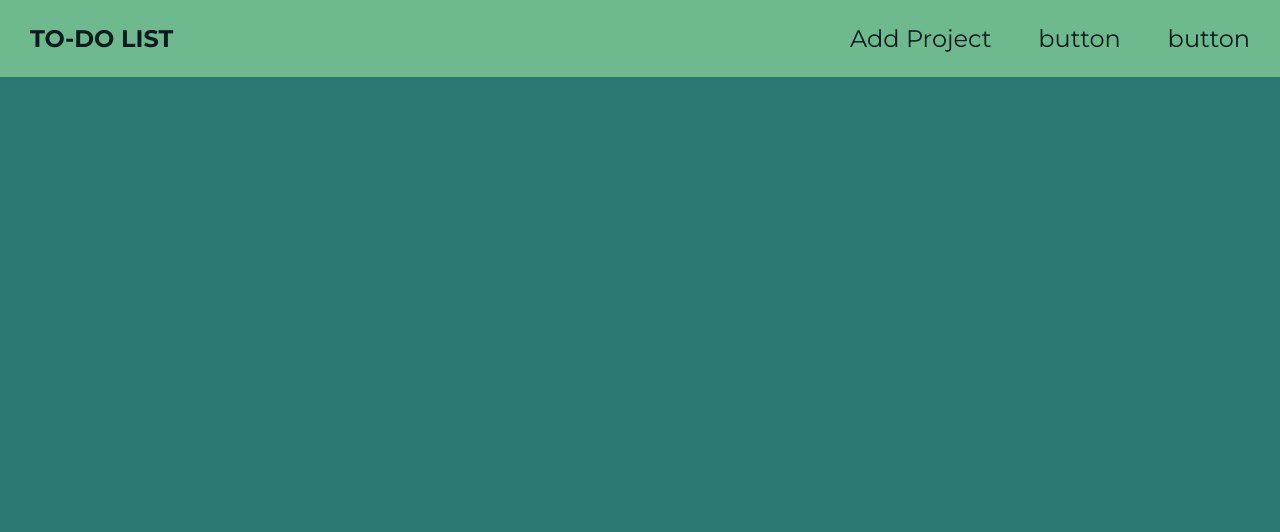
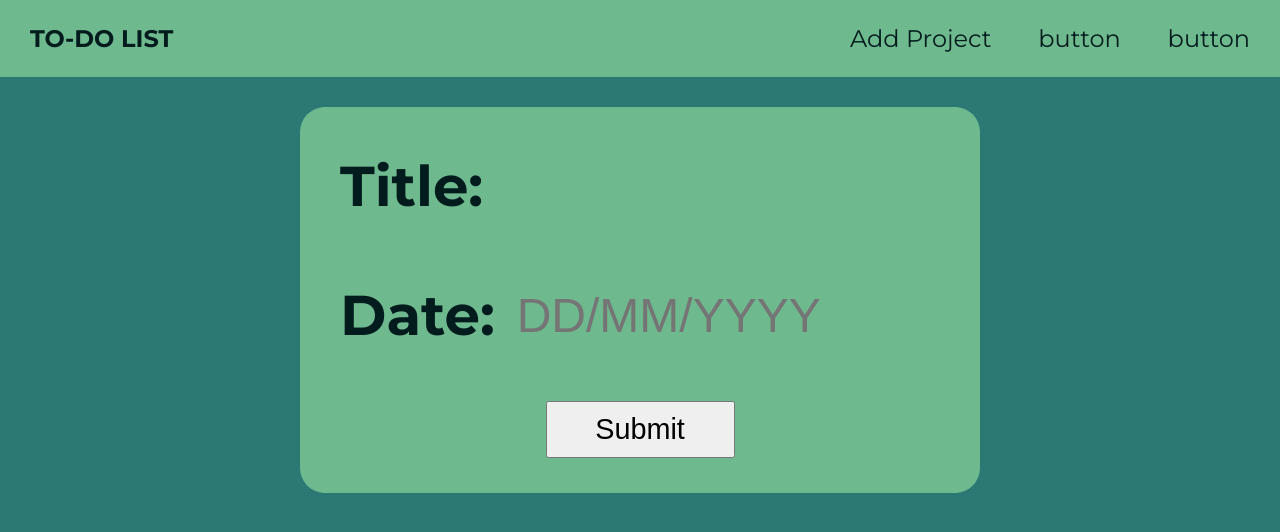
Before and after one commit to SamuelR2129/todo-list, a website built with webpack: page dist/index.html in a window 1280 px wide. Built offline with nearby package versions, Linux system fonts and the light colour scheme.

Commit message:
added form wrapper and more add-project styling

```diff
--- a/src/index.js
+++ b/src/index.js
@@ -1,17 +1,25 @@
 import "./style.scss";
 
-document.querySelector("#add-project-btn").addEventListener("click", () => {
+//document.querySelector("#add-project-btn").addEventListener("click", () => {
 const projectSection = document.querySelector("#project-section");
+
+const addProjectWrapper = document.createElement("div");
+addProjectWrapper.id = "add-project-wrapper";
+projectSection.appendChild(addProjectWrapper);
+
+const addProjectForm = document.createElement("form");
+addProjectWrapper.appendChild(addProjectForm);
 
 const addProjectContainer = document.createElement("div");
 addProjectContainer.id = "add-project-container";
-  projectSection.appendChild(addProjectContainer);
+addProjectForm.appendChild(addProjectContainer);
 
 const addProjectTitle = document.createElement("div");
 addProjectTitle.className = "add-project-child";
 addProjectContainer.appendChild(addProjectTitle);
 
 const projectTitle = document.createElement("h3");
+projectTitle.id = "project-title-text";
 projectTitle.textContent = "Title:";
 addProjectTitle.appendChild(projectTitle);
 
@@ -19,11 +27,14 @@ document.querySelector("#add-project-btn").addEventListener("click", () => {
 titleInput.setAttribute("type", "text");
 addProjectTitle.appendChild(titleInput);
 
+document.querySelector("input").select();
+
 const addProjectDate = document.createElement("div");
 addProjectDate.className = "add-project-child";
 addProjectContainer.appendChild(addProjectDate);
 
 const projectDate = document.createElement("h3");
+projectDate.id = "project-date-text";
 projectDate.textContent = "Date:";
 addProjectDate.appendChild(projectDate);
 
@@ -34,9 +45,20 @@ document.querySelector("#add-project-btn").addEventListener("click", () => {
 
 const addProjectButton = document.createElement("div");
 addProjectButton.className = "add-project-child";
+addProjectButton.id = "add-project-cont-btn";
 addProjectContainer.appendChild(addProjectButton);
 
 const projectButton = document.createElement("button");
+projectButton.id = "project-submit-button";
+projectButton.setAttribute("type", "submit");
+projectButton.setAttribute("value", "Submit");
 projectButton.textContent = "Submit";
-  addProjectContainer.appendChild(projectButton);
+addProjectButton.appendChild(projectButton);
+//});
+
+document.querySelector("form").addEventListener("submit", (e) => {
+  const formData = new FormData(e.target);
+  console.log(formData);
+  // Now you can use formData.get('foo'), for example.
+  // Don't forget e.preventDefault() if you want to stop normal form .submission
 });
--- a/src/style.scss
+++ b/src/style.scss
@@ -53,9 +53,6 @@ h1 {
   font-size: 1.5em;
 }
 
-.nav-items {
-}
-
 .nav-button {
   cursor: pointer;
 
@@ -63,3 +60,57 @@ h1 {
     color: $blueblackhover;
   }
 }
+
+#add-project-wrapper {
+  display: flex;
+  align-items: center;
+  flex-direction: row;
+  justify-content: center;
+  margin-top: 30px;
+}
+
+#add-project-container {
+  position: relative;
+  background-color: $greenery;
+  width: 600px;
+  padding: 15px 40px;
+  font-size: 3em;
+  border-radius: 25px;
+}
+
+.add-project-child {
+  display: flex;
+  flex-direction: row;
+  align-items: center;
+  line-height: 17px;
+}
+
+#project-date-text,
+#project-title-text {
+  margin-right: 20px;
+}
+
+input {
+  height: 100px;
+  font-size: 1em;
+  width: 412px;
+  background-color: $greenery;
+  border: none;
+  outline: none;
+}
+
+#add-project-cont-btn {
+  display: flex;
+  flex-direction: row;
+  justify-content: center;
+  margin-top: 20px;
+  margin-bottom: 20px;
+}
+
+#project-submit-button {
+  height: 30px;
+  width: 40px;
+  height: 57px;
+  width: 189px;
+  font-size: 0.6em;
+}
```
Also changed, not shown: dist/main.js. Lines whose indentation alone changed are shown as unchanged.
